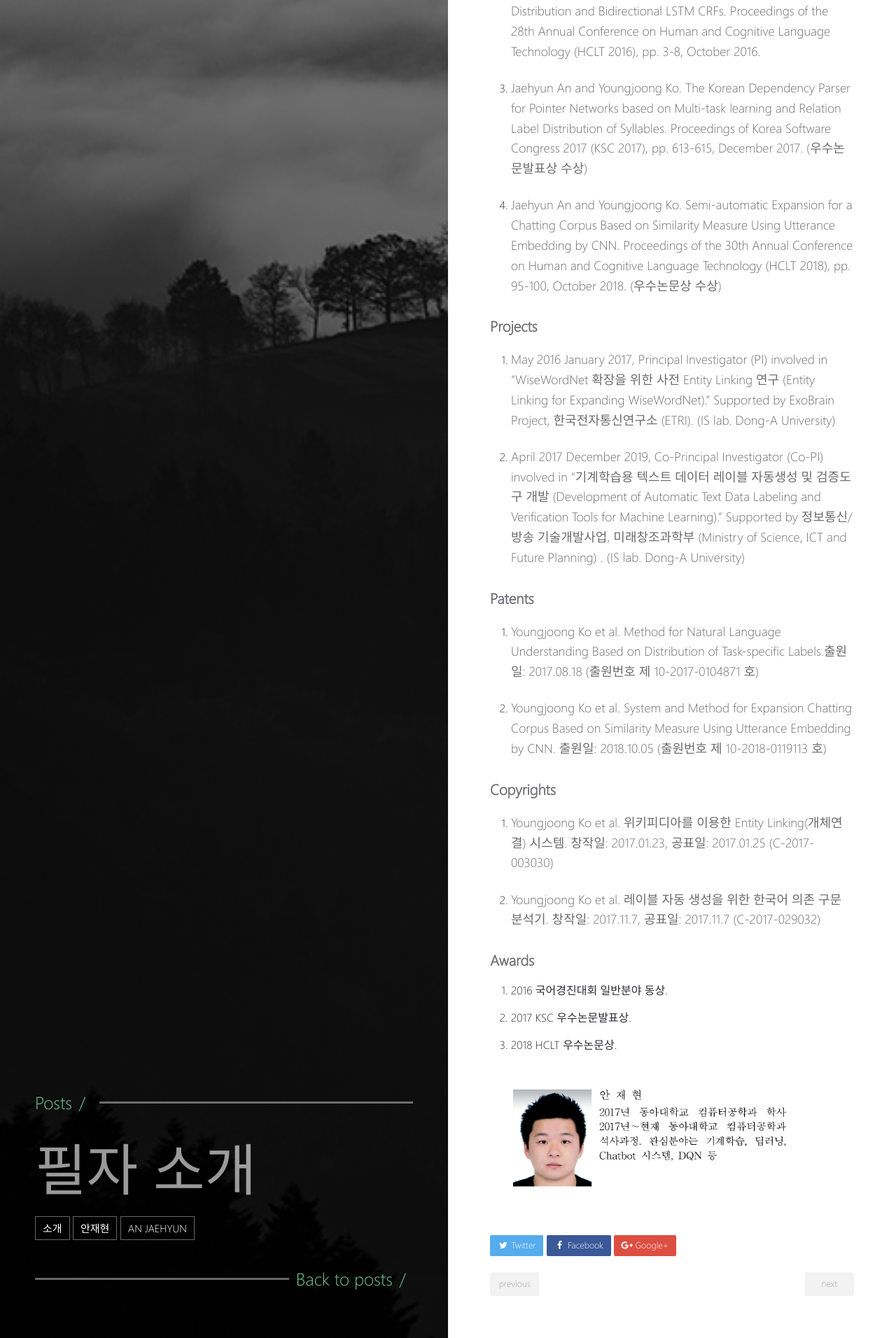
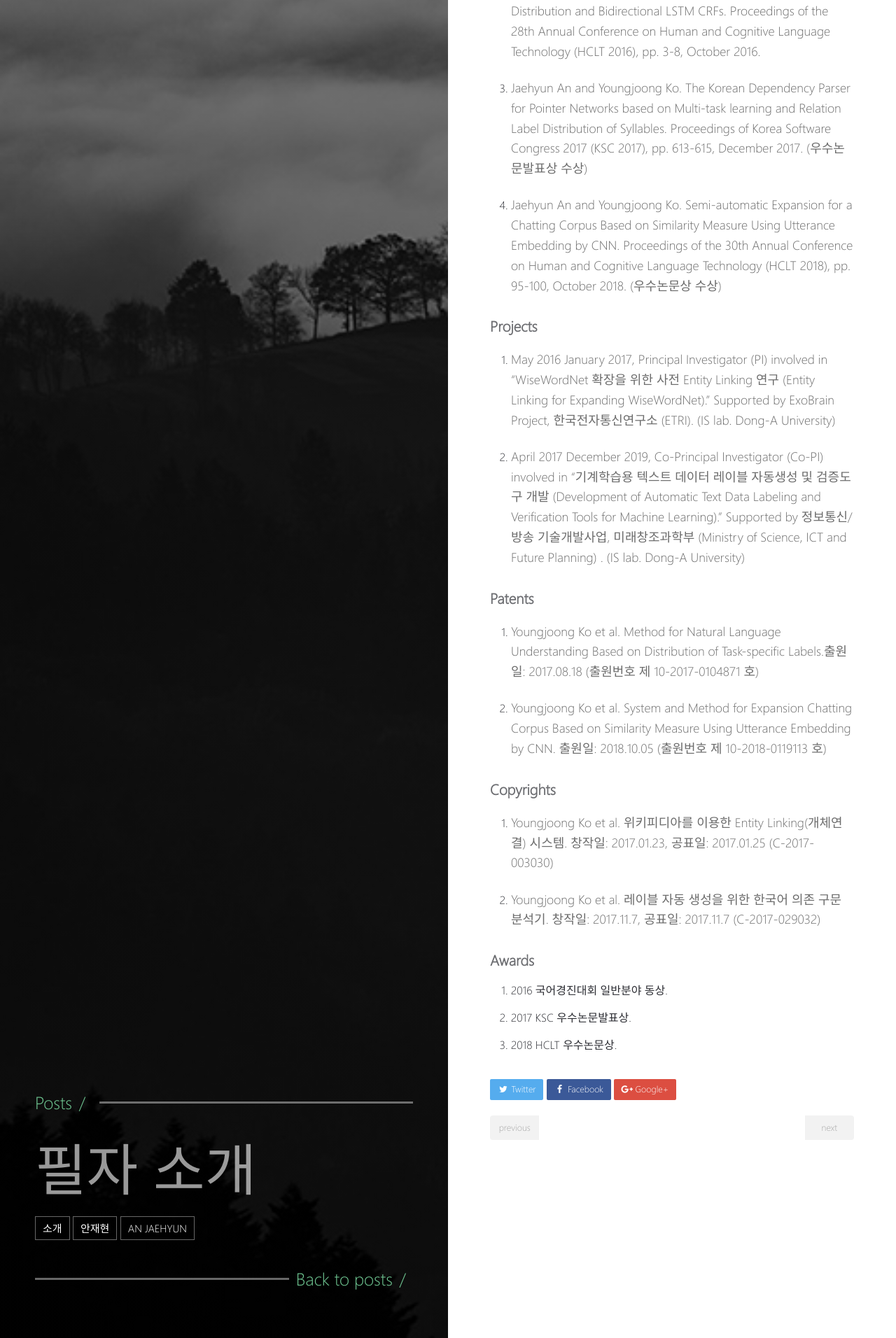
Before and after one commit to anjaehyun17/anjaehyun17.github.io, a Jekyll site: the page built from _posts/2018-12-27-필자_소개.md, in a window 1280 px wide. Shown: the part 946-2858 px from the top of the page at 70% size. Built offline with Jekyll 4.4.1, drawn with Linux system fonts in a browser that asks for light colours.

Commit message:
Update 2018-12-27-필자_소개.md

```diff
--- a/_posts/2018-12-27-필자_소개.md
+++ b/_posts/2018-12-27-필자_소개.md
@@ -61,5 +61,3 @@ tag:
 2. 2017 KSC 우수논문발표상.
 3. 2018 HCLT 우수논문상.
 {: style="text-align: left;"}
-
-![Unsplash image 9]({{ site.url }}/images/anjaehyun.jpeg)
```
